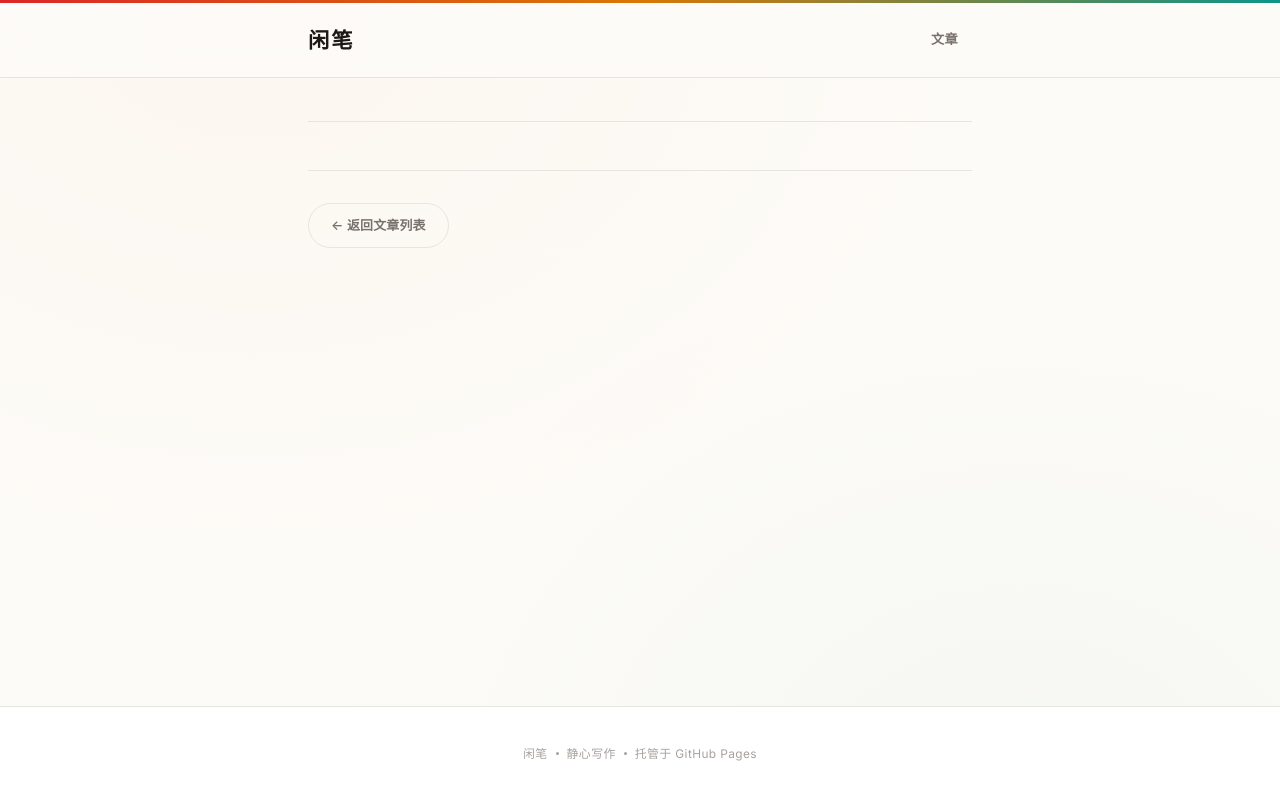
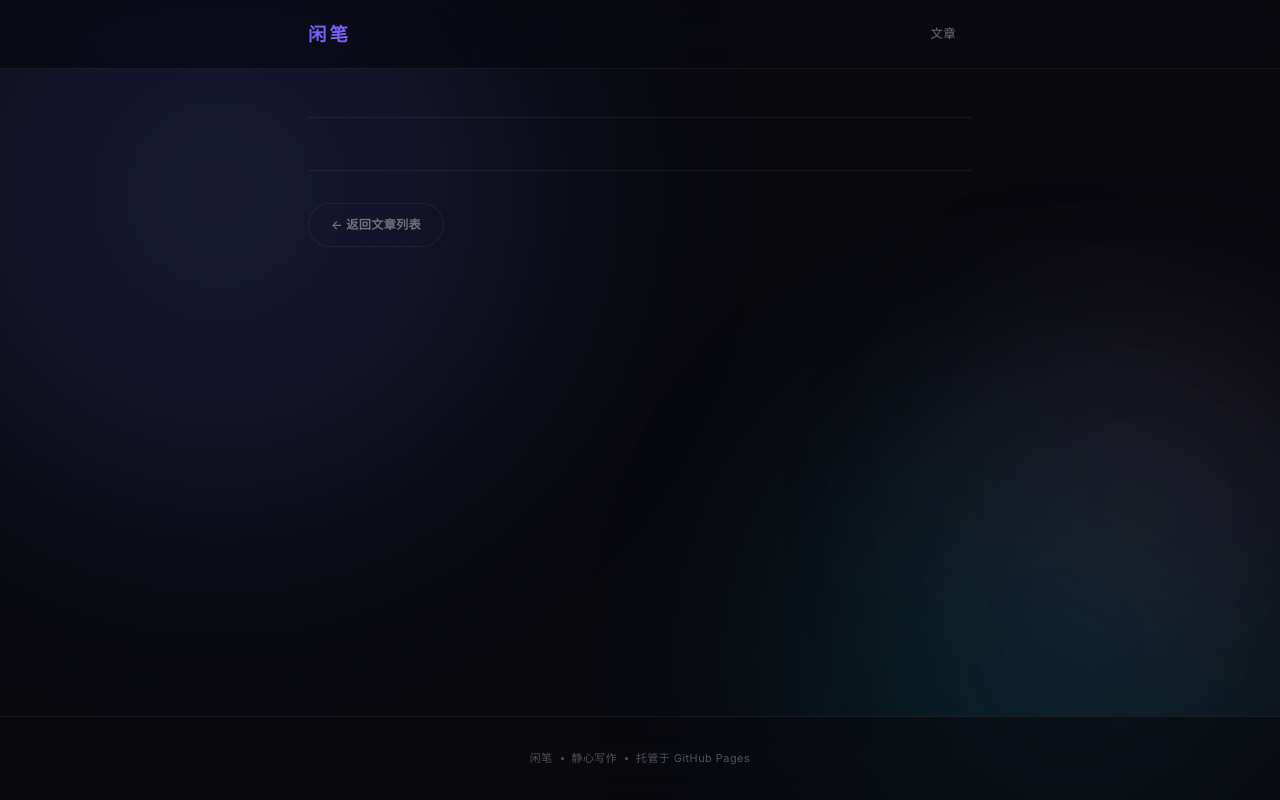
Before and after one commit to gongdi35/myblog, a Python web app: template templates/post.html in a window 1280 px wide. Run offline with Jinja, Linux system fonts and the light colour scheme; the template is opened without the code that fills it, so the values that code supplies are empty.

Commit message:
🎨 流体渐变极简暗黑风格 — 深色背景 + CSS 动态光晕 + 玻璃态 + 流畅动效

```diff
--- a/static/style.css
+++ b/static/style.css
@@ -1,46 +1,38 @@
 /*============================================================================
-    style.css — 文墨 · Vermillion & Ink
-    大胆编辑式设计 · 多色点缀 · 质感优先
+    style.css — 流体渐变极简 · Fluid Gradient Minimal
+    深色背景 + CSS 动态流体光晕 + 玻璃态 + 流畅动效
 ============================================================================*/
 
 /* ---- Fonts ---- */
-@import url('https://fonts.googleapis.com/css2?family=Noto+Serif+SC:wght@400;500;600;700;900&family=Inter:wght@400;500;600;700&family=JetBrains+Mono:wght@400;500&display=swap');
+@import url('https://fonts.googleapis.com/css2?family=Inter:wght@300;400;500;600;700;800&family=Noto+Sans+SC:wght@300;400;500;700&family=JetBrains+Mono:wght@400;500&display=swap');
 
 /* ---- CSS Variables ---- */
 :root {
-    --bg:            #fdfbf7;
-    --surface:       #ffffff;
-    --text:          #1c1917;
-    --text-secondary:#44403c;
-    --text-muted:    #78716c;
-    --text-faint:    #a8a29e;
+    --bg:            #09090e;
+    --bg-elevated:   #12121a;
+    --surface:       rgba(255,255,255,.03);
+    --surface-hover: rgba(255,255,255,.06);
+    --text:          #e8e8ed;
+    --text-secondary:#a1a1aa;
+    --text-muted:    #71717a;
+    --text-faint:    #52525b;
 
-    --red:           #dc2626;
-    --red-hover:     #b91c1c;
-    --red-soft:      #fef2f2;
-    --amber:         #d97706;
-    --amber-soft:    #fffbeb;
-    --teal:          #0d9488;
-    --teal-soft:     #f0fdfa;
-    --slate:         #334155;
-    --slate-soft:    #f1f5f9;
+    --accent-1:      #6366f1;  /* indigo */
+    --accent-2:      #8b5cf6;  /* violet */
+    --accent-3:      #06b6d4;  /* cyan */
+    --accent-4:      #f472b6;  /* pink */
+    --accent-glow:   rgba(99,102,241,.35);
 
-    --border:        #e7e5e4;
-    --border-light:  #f5f5f4;
-    --shadow-sm:     0 1px 2px rgba(28,25,23,.04);
-    --shadow-md:     0 4px 16px rgba(28,25,23,.06);
-    --shadow-lg:     0 12px 40px rgba(28,25,23,.08);
+    --border:        rgba(255,255,255,.06);
+    --border-hover:  rgba(255,255,255,.12);
 
-    --radius-sm:     4px;
-    --radius:        8px;
-    --radius-lg:     12px;
+    --radius-sm:     6px;
+    --radius:        10px;
+    --radius-lg:     16px;
     --max-w:         720px;
 
-    --font-serif:    "Noto Serif SC", "Source Han Serif SC", Georgia,
-                     "Times New Roman", serif;
-    --font-sans:     "Inter", -apple-system, BlinkMacSystemFont,
-                     "Segoe UI", "Noto Sans SC", "PingFang SC",
-                     "Microsoft YaHei", sans-serif;
+    --font-sans:     "Inter", "Noto Sans SC", -apple-system, BlinkMacSystemFont,
+                     "Segoe UI", "PingFang SC", "Microsoft YaHei", sans-serif;
     --font-mono:     "JetBrains Mono", "Fira Code", "SF Mono",
                      "Consolas", "Courier New", monospace;
 }
@@ -49,7 +41,7 @@
 *, *::before, *::after { margin: 0; padding: 0; box-sizing: border-box; }
 
 html {
-    font-size: 17px;
+    font-size: 16px;
     scroll-behavior: smooth;
     -webkit-font-smoothing: antialiased;
     -moz-osx-font-smoothing: grayscale;
@@ -63,28 +55,97 @@ body {
     min-height: 100vh;
     display: flex;
     flex-direction: column;
-    /* subtle paper texture */
-    background-image:
-        radial-gradient(ellipse at 20% 0%, rgba(217,119,6,.03) 0%, transparent 50%),
-        radial-gradient(ellipse at 80% 100%, rgba(13,148,136,.03) 0%, transparent 50%);
+    position: relative;
+    overflow-x: hidden;
+}
+
+/* ===================================================================
+   流体渐变背景光晕 — 纯 CSS 动画
+   =================================================================== */
+
+/* Blob 1 — 左上 靛蓝/紫 */
+body::before {
+    content: "";
+    position: fixed;
+    top: -30%;
+    left: -20%;
+    width: 70vw;
+    height: 70vw;
+    max-width: 900px;
+    max-height: 900px;
+    border-radius: 50%;
+    background: radial-gradient(circle, var(--accent-1) 0%, transparent 70%);
+    opacity: .22;
+    filter: blur(100px);
+    z-index: 0;
+    pointer-events: none;
+    animation: floatBlob1 18s ease-in-out infinite;
+}
+
+/* Blob 2 — 右下 青 */
+body::after {
+    content: "";
+    position: fixed;
+    bottom: -25%;
+    right: -15%;
+    width: 60vw;
+    height: 60vw;
+    max-width: 750px;
+    max-height: 750px;
+    border-radius: 50%;
+    background: radial-gradient(circle, var(--accent-3) 0%, transparent 70%);
+    opacity: .18;
+    filter: blur(100px);
+    z-index: 0;
+    pointer-events: none;
+    animation: floatBlob2 22s ease-in-out infinite;
+}
+
+/* 额外的中间 blob — 需要 wrapper 元素，用 js 注入太复杂，
+   这里用额外的伪元素不行了(body只有before/after)，用 container 的伪元素 */
+
+/* Blob 3 — 中右 粉紫 — 挂在 main 上 */
+main::before {
+    content: "";
+    position: fixed;
+    top: 30%;
+    right: -15%;
+    width: 50vw;
+    height: 50vw;
+    max-width: 600px;
+    max-height: 600px;
+    border-radius: 50%;
+    background: radial-gradient(circle, var(--accent-4) 0%, transparent 70%);
+    opacity: .10;
+    filter: blur(80px);
+    z-index: 0;
+    pointer-events: none;
+    animation: floatBlob3 20s ease-in-out infinite;
+}
+
+@keyframes floatBlob1 {
+    0%, 100% { transform: translate(0, 0) scale(1); }
+    25%      { transform: translate(8%, -6%) scale(1.08); }
+    50%      { transform: translate(-3%, 4%) scale(.94); }
+    75%      { transform: translate(5%, 2%) scale(1.04); }
+}
+
+@keyframes floatBlob2 {
+    0%, 100% { transform: translate(0, 0) scale(1); }
+    25%      { transform: translate(-6%, 5%) scale(1.05); }
+    50%      { transform: translate(4%, -3%) scale(.96); }
+    75%      { transform: translate(-2%, -4%) scale(1.07); }
+}
+
+@keyframes floatBlob3 {
+    0%, 100% { transform: translate(0, 0) scale(1); }
+    33%      { transform: translate(-5%, -5%) scale(1.06); }
+    66%      { transform: translate(4%, 3%) scale(.95); }
 }
 
 ::selection {
-    background: var(--red-soft);
-    color: var(--red);
-}
-
-/* ---- Top Accent Bar ---- */
-body::before {
-    content: "";
-    display: block;
-    height: 3px;
-    background: linear-gradient(90deg, var(--red) 0%, var(--amber) 50%, var(--teal) 100%);
-    position: fixed;
-    top: 0;
-    left: 0;
-    right: 0;
-    z-index: 200;
+    background: rgba(99,102,241,.35);
+    color: #fff;
 }
 
 /* ---- Container ---- */
@@ -93,179 +154,175 @@ body::before {
     margin: 0 auto;
     padding: 0 28px;
     width: 100%;
+    position: relative;
+    z-index: 1;
 }
 
-/* ---- Navbar ---- */
+/* ---- Navbar — 玻璃态 ---- */
 .navbar {
-    background: rgba(253,251,247,.88);
-    backdrop-filter: blur(20px);
-    -webkit-backdrop-filter: blur(20px);
+    position: sticky;
+    top: 0;
+    z-index: 100;
+    background: rgba(9,9,14,.72);
+    backdrop-filter: blur(24px) saturate(180%);
+    -webkit-backdrop-filter: blur(24px) saturate(180%);
     border-bottom: 1px solid var(--border);
-    position: sticky;
-    top: 3px;
-    z-index: 100;
 }
 
 .navbar .container {
     display: flex;
     justify-content: space-between;
     align-items: center;
-    padding: 18px 28px;
+    padding: 16px 28px;
 }
 
 .logo {
-    font-family: var(--font-serif);
-    font-size: 1.25rem;
-    font-weight: 900;
+    font-family: var(--font-sans);
+    font-size: 1.15rem;
+    font-weight: 700;
     color: var(--text);
     text-decoration: none;
-    letter-spacing: 2px;
-    transition: color .25s;
-    position: relative;
+    letter-spacing: 3px;
+    transition: all .3s;
+    background: linear-gradient(135deg, var(--accent-1), var(--accent-2));
+    -webkit-background-clip: text;
+    -webkit-text-fill-color: transparent;
+    background-clip: text;
 }
-.logo::after {
-    content: "";
-    position: absolute;
-    bottom: -2px;
-    left: 0;
-    width: 0;
-    height: 2px;
-    background: var(--red);
-    transition: width .3s ease;
+.logo:hover {
+    filter: brightness(1.3);
+    transform: scale(1.04);
 }
-.logo:hover { color: var(--red); }
-.logo:hover::after { width: 100%; }
 
-.nav-links { display: flex; gap: 4px; }
+.nav-links { display: flex; gap: 2px; }
 
 .nav-links a {
-    font-family: var(--font-sans);
     font-size: .78rem;
-    font-weight: 600;
+    font-weight: 500;
     color: var(--text-muted);
     text-decoration: none;
-    padding: 6px 14px;
+    padding: 7px 16px;
     border-radius: 20px;
-    transition: all .25s;
+    transition: all .3s;
     letter-spacing: .3px;
 }
 .nav-links a:hover {
-    color: var(--red);
-    background: var(--red-soft);
+    color: var(--text);
+    background: var(--surface-hover);
 }
 
 /* ---- Main ---- */
 main {
     flex: 1;
-    padding: 72px 0 96px;
+    padding: 80px 0 100px;
+    position: relative;
+    z-index: 1;
 }
 
 /* ---- Page Header ---- */
 .page-header {
-    margin-bottom: 52px;
-    position: relative;
+    margin-bottom: 56px;
 }
 
 .page-header h1 {
-    font-family: var(--font-serif);
-    font-size: 2.2rem;
-    font-weight: 900;
+    font-size: 2.6rem;
+    font-weight: 800;
     color: var(--text);
-    letter-spacing: -.5px;
-    line-height: 1.2;
-}
-
-.page-header::after {
-    content: "";
-    display: block;
-    width: 48px;
-    height: 3px;
-    background: var(--red);
-    margin-top: 16px;
-    border-radius: 2px;
+    letter-spacing: -1px;
+    line-height: 1.15;
+    background: linear-gradient(135deg, var(--text) 0%, #c4b5fd 100%);
+    -webkit-background-clip: text;
+    -webkit-text-fill-color: transparent;
+    background-clip: text;
 }
 
 .page-subtitle {
-    font-family: var(--font-sans);
     font-size: .82rem;
     color: var(--text-muted);
     margin-top: 10px;
-    letter-spacing: .2px;
+    letter-spacing: .3px;
+    font-weight: 400;
 }
 
 /* ---- Post List ---- */
 .post-list {
     display: flex;
     flex-direction: column;
-    gap: 28px;
+    gap: 20px;
 }
 
 .post-card {
     background: var(--surface);
     border: 1px solid var(--border);
     border-radius: var(--radius-lg);
-    padding: 32px 34px;
-    box-shadow: var(--shadow-sm);
-    transition: all .3s cubic-bezier(.4,0,.2,1);
+    padding: 30px 32px;
+    backdrop-filter: blur(20px);
+    -webkit-backdrop-filter: blur(20px);
+    transition: all .4s cubic-bezier(.25,.8,.25,1);
     position: relative;
     overflow: hidden;
 }
-.post-card::before {
+
+/* 卡片悬浮光效 */
+.post-card::after {
     content: "";
     position: absolute;
-    left: 0;
-    top: 0;
-    bottom: 0;
-    width: 4px;
-    background: var(--border);
-    border-radius: 4px 0 0 4px;
-    transition: background .3s;
+    inset: 0;
+    border-radius: var(--radius-lg);
+    opacity: 0;
+    background: radial-gradient(
+        600px circle at var(--mouse-x, 50%) var(--mouse-y, 50%),
+        rgba(99,102,241,.08),
+        transparent 40%
+    );
+    transition: opacity .4s;
+    pointer-events: none;
 }
-.post-card:nth-child(3n+1)::before { background: var(--red); }
-.post-card:nth-child(3n+2)::before { background: var(--amber); }
-.post-card:nth-child(3n+3)::before { background: var(--teal); }
 
 .post-card:hover {
-    border-color: #d6d3d1;
-    box-shadow: var(--shadow-lg);
-    transform: translateY(-2px);
+    border-color: var(--border-hover);
+    background: var(--surface-hover);
+    transform: translateY(-3px);
+    box-shadow: 0 8px 40px rgba(0,0,0,.4),
+                0 0 0 1px rgba(99,102,241,.1);
+}
+.post-card:hover::after {
+    opacity: 1;
 }
 
 .post-card h2 { margin-bottom: 8px; }
 
 .post-card h2 a {
-    font-family: var(--font-serif);
-    font-size: 1.3rem;
+    font-size: 1.25rem;
     font-weight: 700;
     color: var(--text);
     text-decoration: none;
-    letter-spacing: -.2px;
-    transition: color .25s;
+    letter-spacing: -.3px;
+    transition: all .3s;
     display: inline;
-    background: linear-gradient(to right, var(--red), var(--red));
+    background: linear-gradient(135deg, var(--accent-1), var(--accent-2));
     background-size: 0 2px;
     background-repeat: no-repeat;
     background-position: 0 100%;
-    transition: background-size .35s ease, color .25s;
+    transition: background-size .4s ease, color .3s;
 }
 .post-card h2 a:hover {
-    color: var(--red);
     background-size: 100% 2px;
+    color: #c4b5fd;
 }
 
 .post-meta {
-    font-family: var(--font-sans);
-    font-size: .72rem;
-    font-weight: 600;
-    color: var(--text-faint);
-    margin-bottom: 12px;
-    letter-spacing: .5px;
+    font-size: .7rem;
+    font-weight: 500;
+    color: var(--text-muted);
+    margin-bottom: 10px;
+    letter-spacing: .6px;
     text-transform: uppercase;
 }
 
 .post-excerpt {
-    color: var(--text-muted);
-    font-size: .9rem;
+    color: var(--text-secondary);
+    font-size: .88rem;
     line-height: 1.75;
     margin-bottom: 18px;
 }
@@ -283,19 +340,33 @@ main {
     border-radius: 24px;
     text-decoration: none;
     cursor: pointer;
-    transition: all .25s;
-    letter-spacing: .2px;
+    transition: all .35s cubic-bezier(.25,.8,.25,1);
+    letter-spacing: .3px;
 }
 
 .btn-primary {
-    background: var(--text);
+    background: linear-gradient(135deg, var(--accent-1), var(--accent-2));
     color: #fff;
     border: none;
+    position: relative;
+    z-index: 0;
+}
+.btn-primary::before {
+    content: "";
+    position: absolute;
+    inset: 0;
+    border-radius: 24px;
+    background: linear-gradient(135deg, var(--accent-2), var(--accent-4));
+    opacity: 0;
+    z-index: -1;
+    transition: opacity .35s;
 }
 .btn-primary:hover {
-    background: var(--red);
-    transform: translateY(-1px);
-    box-shadow: 0 4px 12px rgba(220,38,38,.25);
+    transform: translateY(-2px);
+    box-shadow: 0 6px 28px rgba(99,102,241,.4);
+}
+.btn-primary:hover::before {
+    opacity: 1;
 }
 
 .btn-secondary {
@@ -346,58 +408,66 @@ main {
 .post-detail {}
 
 .post-detail-header {
-    margin-bottom: 40px;
+    margin-bottom: 44px;
     padding-bottom: 32px;
     border-bottom: 1px solid var(--border);
 }
 
 .post-detail h1 {
-    font-family: var(--font-serif);
-    font-size: 2.4rem;
-    font-weight: 900;
+    font-size: 2.6rem;
+    font-weight: 800;
     color: var(--text);
-    margin-bottom: 14px;
-    line-height: 1.25;
-    letter-spacing: -.8px;
+    margin-bottom: 16px;
+    line-height: 1.2;
+    letter-spacing: -1px;
+    background: linear-gradient(135deg, #fff 0%, #c4b5fd 100%);
+    -webkit-background-clip: text;
+    -webkit-text-fill-color: transparent;
+    background-clip: text;
 }
 
 .post-detail .post-meta {
-    font-size: .75rem;
+    font-size: .73rem;
     margin-bottom: 0;
     display: flex;
     align-items: center;
-    gap: 16px;
+    gap: 14px;
 }
 
-.post-meta-divider {
+.post-meta-tag {
     display: inline-block;
-    width: 4px;
-    height: 4px;
-    border-radius: 50%;
-    background: var(--text-faint);
+    padding: 4px 12px;
+    border-radius: 12px;
+    background: rgba(99,102,241,.12);
+    color: var(--accent-2);
+    font-size: .7rem;
+    font-weight: 600;
+    letter-spacing: .4px;
 }
 
 /* ---- Post Content Typography ---- */
 .post-content {
-    font-size: 1.02rem;
+    font-size: .98rem;
     line-height: 2;
     color: var(--text-secondary);
 }
 
-/* Drop cap on first paragraph */
-.post-content > p:first-child::first-letter {
+/* First letter decorative */
+.post-content > p:first-of-type::first-letter {
     float: left;
-    font-family: var(--font-serif);
-    font-size: 4.2rem;
-    font-weight: 900;
-    line-height: .75;
-    margin: 10px 14px 0 0;
-    color: var(--red);
+    font-family: var(--font-sans);
+    font-size: 3.8rem;
+    font-weight: 800;
+    line-height: .7;
+    margin: 12px 14px 4px 0;
+    background: linear-gradient(180deg, var(--accent-1), var(--accent-4));
+    -webkit-background-clip: text;
+    -webkit-text-fill-color: transparent;
+    background-clip: text;
 }
 
 .post-content h1, .post-content h2, .post-content h3,
 .post-content h4, .post-content h5, .post-content h6 {
-    font-family: var(--font-serif);
     color: var(--text);
     margin: 48px 0 16px;
     font-weight: 700;
@@ -484,19 +559,18 @@ main {
 .post-content hr {
     border: none;
     text-align: center;
-    margin: 40px 0;
+    margin: 44px 0;
     color: var(--text-faint);
-    font-family: var(--font-serif);
-    font-size: 1.2rem;
-    letter-spacing: 8px;
+    font-size: 1.1rem;
+    letter-spacing: 10px;
 }
 .post-content hr::before {
     content: "···";
 }
 
-/* ---- Post Actions ---- */
+/* ---- Post Detail Actions ---- */
 .post-detail .post-actions {
-    margin-top: 48px;
+    margin-top: 52px;
     padding-top: 32px;
     border-top: 1px solid var(--border);
 }
@@ -504,13 +578,16 @@ main {
 /* ---- Footer ---- */
 footer {
     text-align: center;
-    padding: 36px 28px;
-    font-family: var(--font-sans);
-    font-size: .7rem;
+    padding: 32px 28px;
+    font-size: .68rem;
     color: var(--text-faint);
-    letter-spacing: .4px;
-    background: var(--surface);
+    letter-spacing: .5px;
+    background: rgba(9,9,14,.6);
+    backdrop-filter: blur(16px);
+    -webkit-backdrop-filter: blur(16px);
     border-top: 1px solid var(--border);
+    position: relative;
+    z-index: 1;
 }
 
 footer p {
```
Also changed, not shown: other parts of static/style.css (+48 -47 lines).
